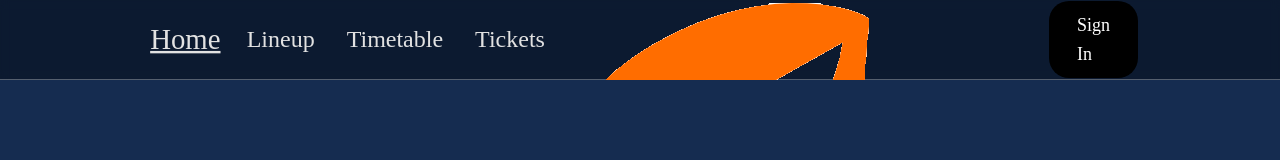
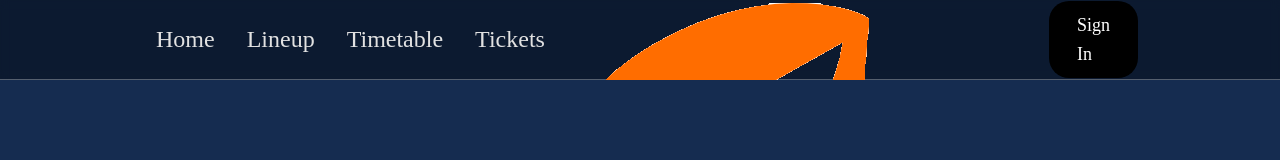
Before and after one commit to mirosteiger/festival-landingpage, a React (Create React App) app in the folder psychonauts/: page / in a window 1280 px wide. Shown: the top 160 px of the page. Built offline with nearby package versions, Linux system fonts and the light colour scheme; a web font is replaced by a local one.

Commit message:
deploy to gh-pages

```diff
--- a/psychonauts/src/components/navigation/Navigation.tsx
+++ b/psychonauts/src/components/navigation/Navigation.tsx
@@ -8,7 +8,7 @@
       <Nav>
         <Bars />
         <NavMenu>
-          <NavLink to="/">Home</NavLink>
+          <NavLink to="/festival-landingpage">Home</NavLink>
           <NavLink to="/lineup">Lineup</NavLink>
           <NavLink to="/timetable">Timetable</NavLink>
           <NavLink to="/tickets">Tickets</NavLink>
```
Also changed, not shown: psychonauts/package.json (+7 -2 lines).
